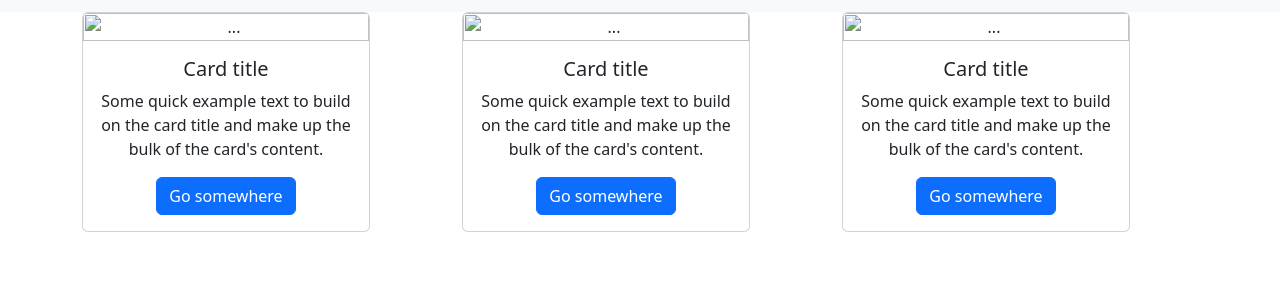
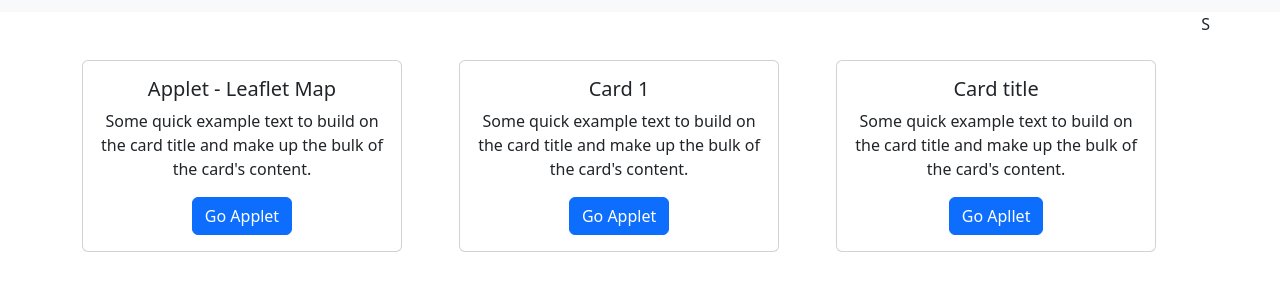
Before and after one commit to bocon3/IT24B-BOCON, a plain HTML site: page index.html in a window 1280 px wide. Shown: the part 58-348 px from the top of the page. Drawn offline with nearby package versions, Linux system fonts and the light colour scheme.

Commit message:
modified in index.html

```diff
--- a/index.html
+++ b/index.html
@@ -6,6 +6,15 @@
     <script src="https://cdn.jsdelivr.net/npm/bootstrap@5.3.3/dist/js/bootstrap.bundle.min.js" integrity="sha384-YvpcrYf0tY3lHB60NNkmXc5s9fDVZLESaAA55NDzOxhy9GkcIdslK1eN7N6jIeHz" crossorigin="anonymous"></script>
 
     <title>Website</title>
+
+    <style>
+
+        .card{
+             margin-top: 3rem;
+        }
+    </style>
+
+
 
 </head>
 
@@ -45,35 +54,32 @@
     <div class="container text-center">
         <div class="row">
           <div class="col">
-            <div class="card" style="width: 18rem;">
-                <img src="..." class="card-img-top" alt="...">
+            <div class="card" style="width: 20rem;">
                 <div class="card-body">
-                  <h5 class="card-title">Card title</h5>
+                  <h5 class="card-title">Applet - Leaflet Map</h5>
                   <p class="card-text">Some quick example text to build on the card title and make up the bulk of the card's content.</p>
-                  <a href="#" class="btn btn-primary">Go somewhere</a>
+                  <a href="#" class="btn btn-primary">Go Applet</a>
                 </div>
               </div>
           </div>
           <div class="col">
-            <div class="card" style="width: 18rem;">
-                <img src="..." class="card-img-top" alt="...">
+            <div class="card" style="width: 20rem;">
                 <div class="card-body">
-                  <h5 class="card-title">Card title</h5>
+                  <h5 class="card-title">Card 1</h5>
                   <p class="card-text">Some quick example text to build on the card title and make up the bulk of the card's content.</p>
-                  <a href="#" class="btn btn-primary">Go somewhere</a>
+                  <a href="#" class="btn btn-primary">Go Applet</a>
                 </div>
               </div>
           </div>
           <div class="col">
-            <div class="card" style="width: 18rem;">
-                <img src="..." class="card-img-top" alt="...">
+            <div class="card" style="width: 20rem;">
                 <div class="card-body">
                   <h5 class="card-title">Card title</h5>
                   <p class="card-text">Some quick example text to build on the card title and make up the bulk of the card's content.</p>
-                  <a href="#" class="btn btn-primary">Go somewhere</a>
-                </div>
+                  <a href="#" class="btn btn-primary">Go Apllet</a>
+                </div><Samp></Samp>
               </div>
-          </div>
+          </div>S
         </div>
       </div>
 
```
